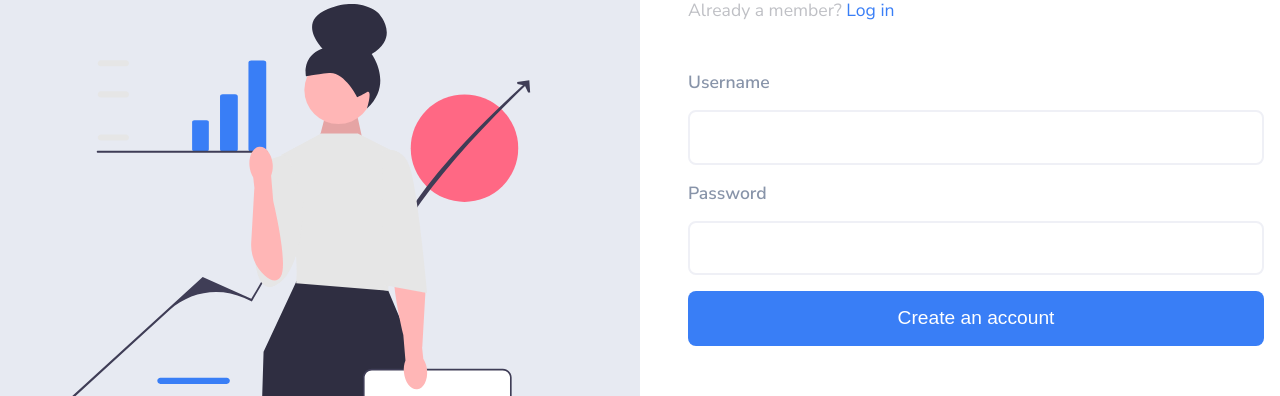
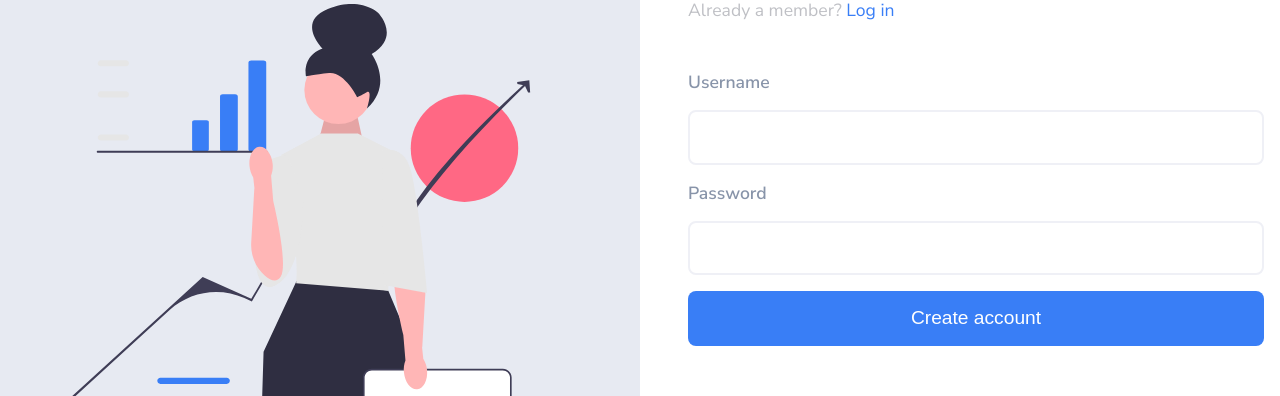
Before and after one commit to wojtek99955/money-balance, a React (Create React App) app in the folder client/: page /sign-up in a window 1280 px wide. Shown: the part 294-690 px from the top of the page. Built offline with nearby package versions, Linux system fonts and the light colour scheme.

Commit message:
add loading / success message

```diff
--- a/client/src/components/auth/AuthStyles.ts
+++ b/client/src/components/auth/AuthStyles.ts
@@ -35,6 +35,9 @@ export const FormContainer = styled.div`
     font-size: 1.2rem;
     border-radius: 8px;
     cursor: pointer;
+    display: flex;
+    justify-content: center;
+    align-items: center;
     height: 3.4rem;
     &:hover {
       background-color: ${({ theme }) => theme.colors.main.hover};
@@ -93,3 +96,10 @@ export const Description = styled.div`
   }
   margin-bottom: 10rem;
 `;
+
+export const SuccessMessage = styled.div`
+  p {
+    color: #009f5f;
+    text-transform: none;
+  }
+`;
--- a/client/src/components/auth/SignUp.tsx
+++ b/client/src/components/auth/SignUp.tsx
@@ -1,11 +1,17 @@
 import { Formik, Form, Field, ErrorMessage } from "formik";
 import { Auth } from "../../Interfaces/Auth";
 import { Link } from "react-router-dom";
-import { FormContainer, FormWrapper, Container } from "./AuthStyles";
+import {
+  FormContainer,
+  FormWrapper,
+  Container,
+  SuccessMessage,
+} from "./AuthStyles";
 import DescriptionSection from "./DescriptionSection";
 import * as yup from "yup";
 import ValidationErrorMsg from "../../assets/atoms/ValidationErrorMsg";
 import { useCreateUserMutation } from "../../api/userSlice";
+import LoadingSpinner from "../../assets/atoms/LoadingSpinner";
 const initialValues = {
   username: "",
   password: "",
@@ -21,7 +27,8 @@ const validationSchema = yup.object().shape({
 });
 
 const SignUp = () => {
-  const [addUser, response] = useCreateUserMutation();
+  const [addUser, { isSuccess, isLoading }] = useCreateUserMutation();
+  console.log(isSuccess);
 
   return (
     <Container>
@@ -47,7 +54,14 @@ const SignUp = () => {
               <label htmlFor="password">Password</label>
               <Field type="password" name="password" />
               <ErrorMessage component={ValidationErrorMsg} name="password" />
-              <button type="submit">Create an account</button>
+              {isSuccess && (
+                <SuccessMessage>
+                  <p>You've created an account</p>
+                </SuccessMessage>
+              )}
+              <button type="submit">
+                {isLoading ? <LoadingSpinner /> : "Create account"}
+              </button>
             </Form>
           </Formik>
         </FormWrapper>
```
